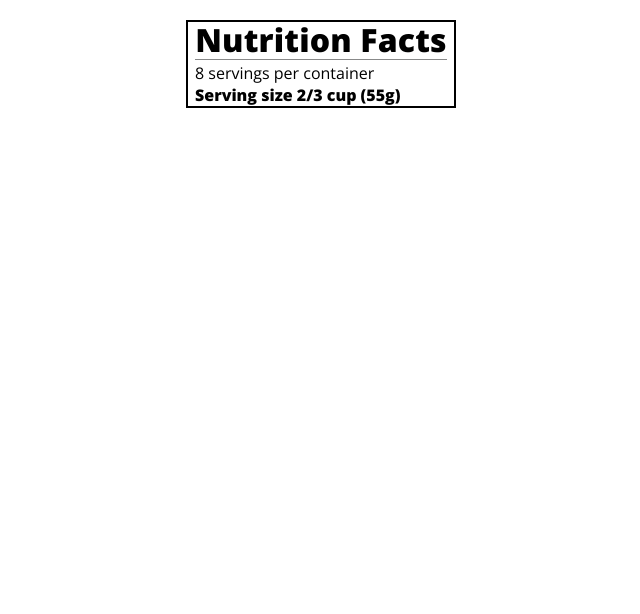
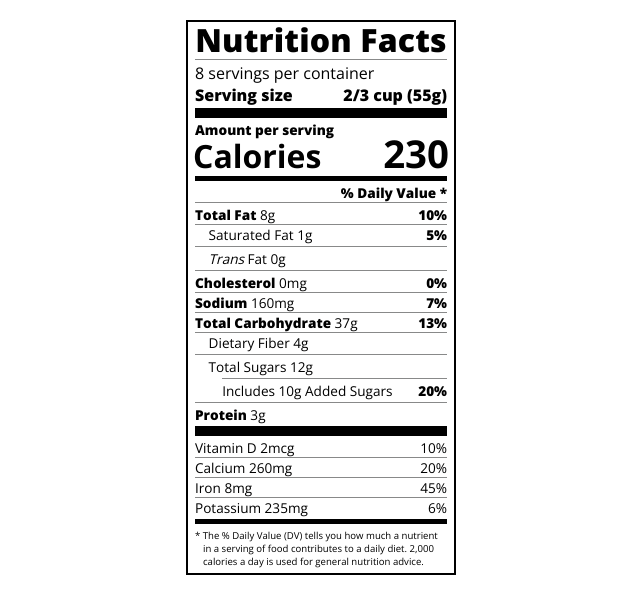
Before and after one commit to TayAki79/Learn-Typography-by-building-a-Nutrition-Label, a plain HTML site: page index.html in a window 1280 px wide. Shown: the whole page, without its empty margins (319-959 px from the left). Drawn offline with nearby package versions, Linux system fonts and the light colour scheme.

Commit message:
complete

```diff
--- a/index.html
+++ b/index.html
@@ -11,10 +11,44 @@
   </head>
   <body>
     <div class="label">
-      <h1 class="bold">Nutrition Facts</h1>
-      <div class="divider"></div>
-      <p>8 servings per container</p>
-      <p class="bold">Serving size 2/3 cup (55g)</p>
+      <header>
+        <h1 class="bold">Nutrition Facts</h1>
+        <div class="divider"></div>
+        <p>8 servings per container</p>
+        <p class="bold">Serving size <span class="right">2/3 cup (55g)</span></p>
+      </header>
+      <div class="divider lg"></div>
+      <div class="calories-info">
+        <p class="bold sm-text">Amount per serving</p>
+        <h1>Calories <span class="right">230</span></h1>
+      </div>
+      <div class="divider md"></div>
+      <div class="daily-value sm-text">
+        <p class="right bold no-divider">% Daily Value *</p>
+        <div class="divider"></div>
+        <p><span class="bold">Total Fat</span> 8g <span class="bold right">10%</span></p>
+        <p class="indent no-divider">Saturated Fat 1g <span class="bold right">5%</span></p>
+        <div class="divider"></div>
+        <p class="indent no-divider"><i>Trans</i> Fat 0g</p>
+        <div class="divider"></div>
+        <p><span class="bold">Cholesterol </span>0mg <span class="bold right">0%</span></p>
+        <p><span class="bold">Sodium </span>160mg <span class="bold right">7%</span></p>
+        <p><span class="bold">Total Carbohydrate </span>37g <span class="bold right">13%</span></p>
+        <p class="indent no-divider">Dietary Fiber 4g</p>
+        <div class="divider"></div>
+        <p class="indent no-divider">Total Sugars 12g</p>
+        <div class="divider dbl-indent"></div>
+        <p class="dbl-indent no-divider">Includes 10g Added Sugars <span class="bold right">20%</span></p>
+        <div class="divider"></div>
+        <p class="no-divider"><span class="bold">Protein</span> 3g</p>
+        <div class="divider lg"></div>
+        <p>Vitamin D 2mcg <span class="right">10%</span></p>
+        <p>Calcium 260mg <span class="right">20%</span></p>
+        <p>Iron 8mg <span class="right">45%</span></p>
+        <p class="no-divider">Potassium 235mg <span class="right">6%</span></p>
+      </div>
+      <div class="divider md"></div>
+      <p class="note">* The % Daily Value (DV) tells you how much a nutrient in a serving of food contributes to a daily diet. 2,000 calories a day is used for general nutrition advice.</p>
     </div>
   </body>
 </html>
--- a/style.css
+++ b/style.css
@@ -17,7 +17,7 @@ body {
   padding: 0 7px;
 }
 
-h1 {
+header h1 {
   text-align: center;
   margin: -4px 0;
   letter-spacing: 0.15px;
@@ -30,8 +30,59 @@ p {
 .divider {
   border-bottom: 1px solid #888989;
   margin: 2px 0;
+  clear: right;
 }
 
 .bold {
   font-weight: 800;
 }
+
+.right {
+  float: right;
+}
+
+.lg {
+  height: 10px;
+}
+
+.lg, .md {
+  background-color: black;
+  border: 0;
+}
+
+.sm-text {
+  font-size: 0.85rem;
+}
+
+.calories-info h1 {
+  margin: -5px -2px;
+  overflow: hidden;
+}
+
+.calories-info span {
+  font-size: 1.2em;
+  margin-top: -7px;
+}
+
+.md {
+  height: 5px;
+}
+
+.indent {
+  margin-left: 1em;
+}
+
+.daily-value p:not(.no-divider) {
+  border-bottom: 1px solid #888989;
+}
+
+.dbl-indent {
+  margin-left: 2em;
+}
+
+.note {
+  font-size: 0.6rem;
+  margin: 5px 0;
+  padding: 0 8px;
+  text-indent: -8px;
+}
```
Also changed, not shown: Learnings.txt.
